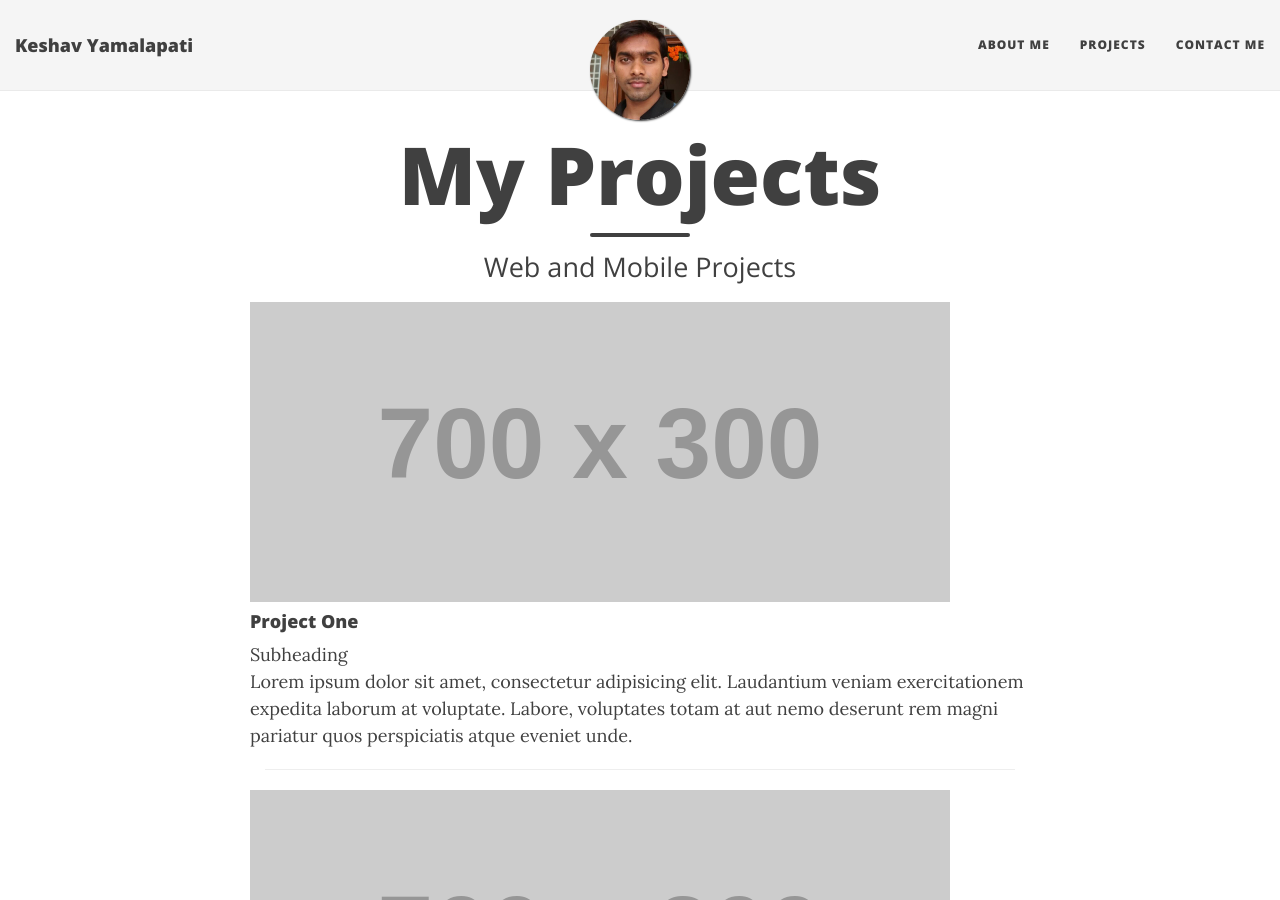
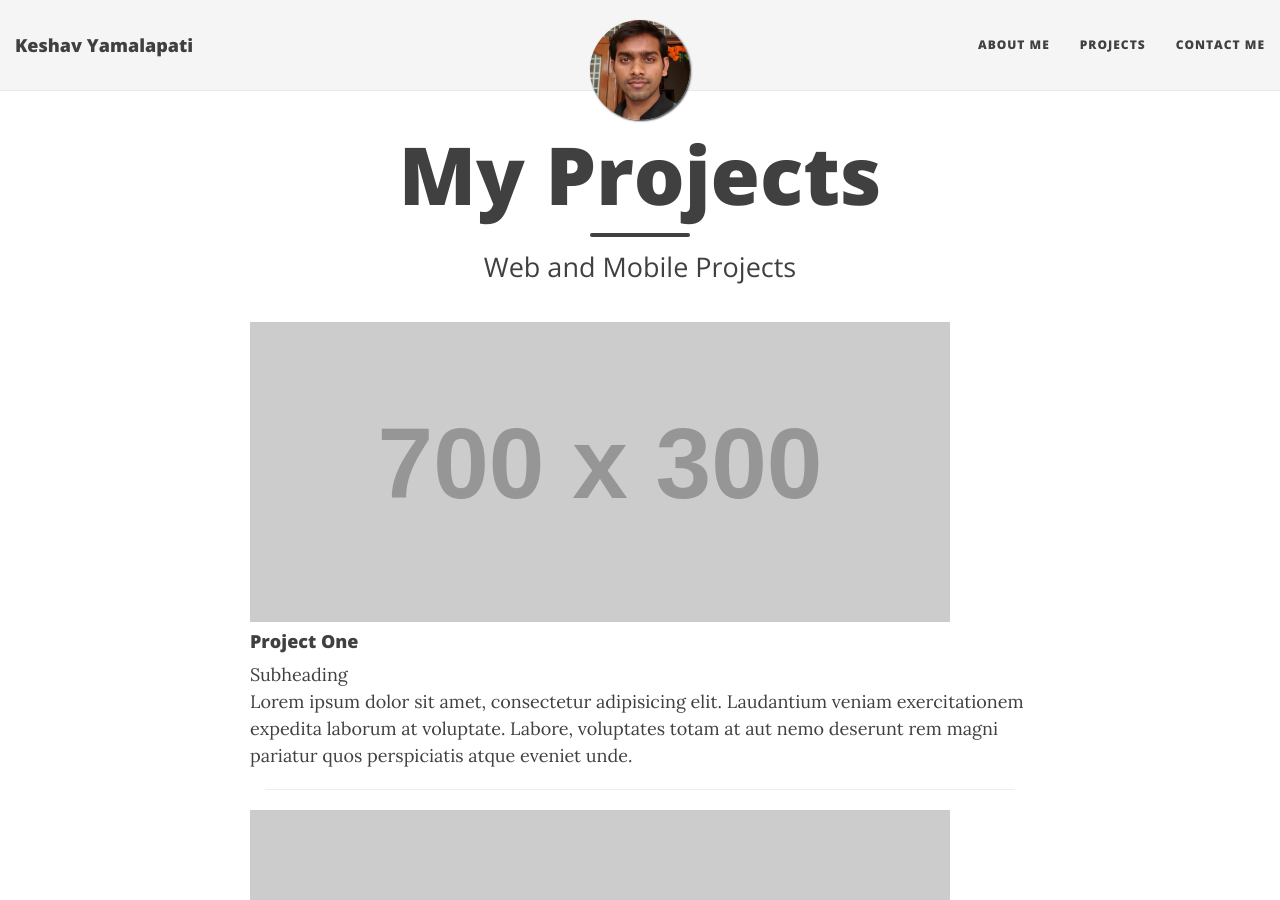
Before and after one commit to ykeshav/ykeshav.github.io, a Jekyll site: the page built from projects.html, in a window 1280 px wide and 900 px high. Built offline with Jekyll 4.4.1, drawn with Linux system fonts in a browser that asks for light colours; nearby versions of some CDN libraries.

Commit message:
added margin for top

```diff
--- a/projects.html
+++ b/projects.html
@@ -3,7 +3,7 @@ layout: page
 title: My Projects
 subtitle: Web and Mobile Projects
 ---
-
+<div style="margin-top: 20px;">
   <!-- Project One -->
   <div class="row">
     <a href="#">
@@ -11,7 +11,8 @@ subtitle: Web and Mobile Projects
     </a>
     <h4>Project One</h4>
     <p style="margin: 0px; !important;">Subheading</p>
-  <p style="margin: 0px; !important;">Lorem ipsum dolor sit amet, consectetur adipisicing elit. Laudantium veniam exercitationem expedita laborum at
+    <p style="margin: 0px; !important;">Lorem ipsum dolor sit amet, consectetur adipisicing elit. Laudantium veniam
+      exercitationem expedita laborum at
       voluptate. Labore, voluptates totam at aut nemo deserunt rem magni pariatur quos perspiciatis atque eveniet
       unde.</p>
   </div>
@@ -25,7 +26,8 @@ subtitle: Web and Mobile Projects
     </a>
     <h4>Project One</h4>
     <p style="margin: 0px; !important;">Subheading</p>
-  <p style="margin: 0px; !important;">Lorem ipsum dolor sit amet, consectetur adipisicing elit. Laudantium veniam exercitationem expedita laborum at
+    <p style="margin: 0px; !important;">Lorem ipsum dolor sit amet, consectetur adipisicing elit. Laudantium veniam
+      exercitationem expedita laborum at
       voluptate. Labore, voluptates totam at aut nemo deserunt rem magni pariatur quos perspiciatis atque eveniet
       unde.</p>
   </div>
@@ -40,7 +42,8 @@ subtitle: Web and Mobile Projects
     </a>
     <h4>Project One</h4>
     <p style="margin: 0px; !important;">Subheading</p>
-  <p style="margin: 0px; !important;">Lorem ipsum dolor sit amet, consectetur adipisicing elit. Laudantium veniam exercitationem expedita laborum at
+    <p style="margin: 0px; !important;">Lorem ipsum dolor sit amet, consectetur adipisicing elit. Laudantium veniam
+      exercitationem expedita laborum at
       voluptate. Labore, voluptates totam at aut nemo deserunt rem magni pariatur quos perspiciatis atque eveniet
       unde.</p>
   </div>
@@ -55,7 +58,8 @@ subtitle: Web and Mobile Projects
     </a>
     <h4>Project One</h4>
     <p style="margin: 0px; !important;">Subheading</p>
-  <p style="margin: 0px; !important;">Lorem ipsum dolor sit amet, consectetur adipisicing elit. Laudantium veniam exercitationem expedita laborum at
+    <p style="margin: 0px; !important;">Lorem ipsum dolor sit amet, consectetur adipisicing elit. Laudantium veniam
+      exercitationem expedita laborum at
       voluptate. Labore, voluptates totam at aut nemo deserunt rem magni pariatur quos perspiciatis atque eveniet
       unde.</p>
   </div>
@@ -70,8 +74,10 @@ subtitle: Web and Mobile Projects
     </a>
     <h4>Project One</h4>
     <p style="margin: 0px; !important;">Subheading</p>
-  <p style="margin: 0px; !important;">Lorem ipsum dolor sit amet, consectetur adipisicing elit. Laudantium veniam exercitationem expedita laborum at
+    <p style="margin: 0px; !important;">Lorem ipsum dolor sit amet, consectetur adipisicing elit. Laudantium veniam
+      exercitationem expedita laborum at
       voluptate. Labore, voluptates totam at aut nemo deserunt rem magni pariatur quos perspiciatis atque eveniet
       unde.</p>
   </div>
   <!-- /.row -->
+</div>
```
Lines whose indentation alone changed are shown as unchanged.
